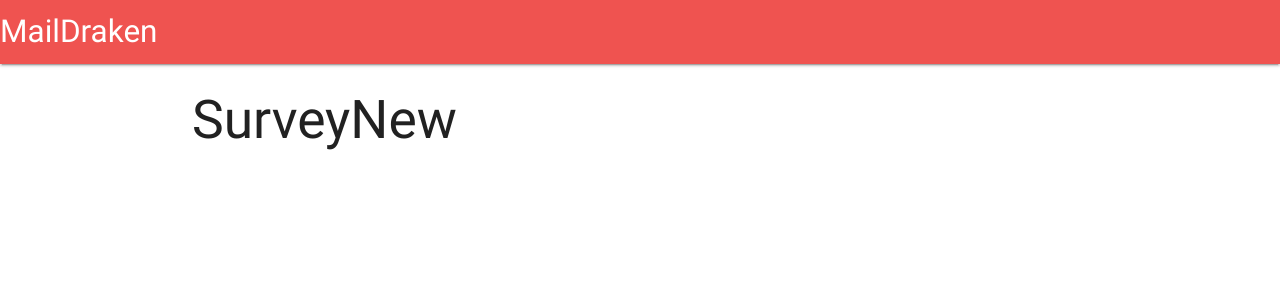
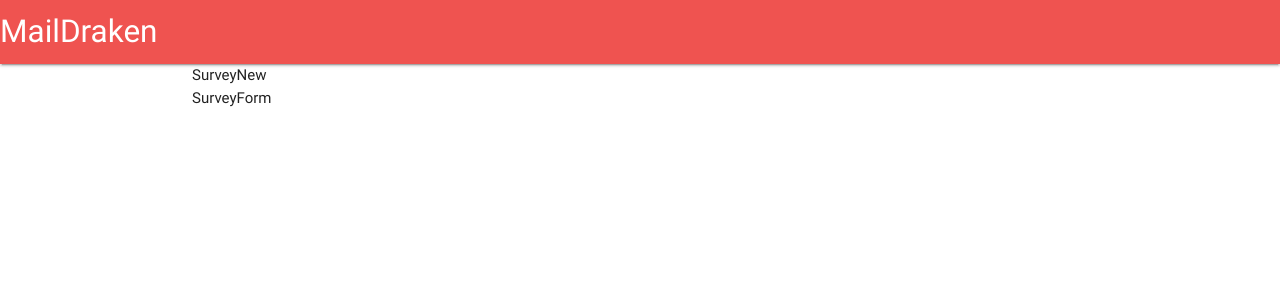
Before and after one commit to CodeDraken/Mail-Draken, a React (Create React App) app in the folder client/: page /surveys/new in a window 1280 px wide. Shown: the top 300 px of the page. Built offline with nearby package versions, Linux system fonts and the light colour scheme; no server answers.

Commit message:
Start survey form & dashboard

```diff
--- a/client/public/index.html
+++ b/client/public/index.html
@@ -19,6 +19,7 @@
       work correctly both with client-side routing and a non-root public URL.
       Learn how to configure a non-root public URL by running `npm run build`.
     -->
+    <link href="https://fonts.googleapis.com/icon?family=Material+Icons" rel="stylesheet">
     <title>MailDraken</title>
   </head>
   <body>
--- a/client/src/components/App.js
+++ b/client/src/components/App.js
@@ -3,9 +3,9 @@
 import { BrowserRouter } from 'react-router-dom'
 import { connect } from 'react-redux'
 
+import * as actions from '../actions'
 import routes from './routes'
 import Header from './Header'
-import * as actions from '../actions'
 
 class App extends Component {
   static propTypes = {
--- /dev/null
+++ b/client/src/components/Dashboard.js
@@ -0,0 +1,16 @@
+import React from 'react'
+
+export const Dashboard = () => {
+  return (
+    <div>
+      Dashboard
+      <div className='fixed-action-btn'>
+        <a className='btn-floating btn-large red'>
+          <i className='material-icons'>add</i>
+        </a>
+      </div>
+    </div>
+  )
+}
+
+export default Dashboard
--- a/client/src/components/routes.js
+++ b/client/src/components/routes.js
@@ -2,9 +2,8 @@
 import { Route, Switch } from 'react-router-dom'
 
 import Landing from './Landing'
-
-const Dashboard = () => <h2>Dashboard</h2>
-const SurveyNew = () => <h2>SurveyNew</h2>
+import Dashboard from './Dashboard'
+import SurveyNew from './surveys/SurveyNew'
 
 export default (
   <Switch>
--- /dev/null
+++ b/client/src/components/surveys/SurveyForm.js
@@ -0,0 +1,17 @@
+// SurveyForm - form for new survey
+import React, { Component } from 'react'
+import { reduxForm } from 'redux-form'
+
+export class SurveyForm extends Component {
+  render () {
+    return (
+      <div>
+        SurveyForm
+      </div>
+    )
+  }
+}
+
+export default reduxForm({
+  form: 'surveyForm'
+})(SurveyForm)
--- /dev/null
+++ b/client/src/components/surveys/SurveyNew.js
@@ -0,0 +1,17 @@
+// wrapper for SurveyForm and SurveyFormReview
+import React, { Component } from 'react'
+
+import SurveyForm from './SurveyForm'
+
+export class SurveyNew extends Component {
+  render () {
+    return (
+      <div>
+        SurveyNew
+        <SurveyForm />
+      </div>
+    )
+  }
+}
+
+export default SurveyNew
--- a/client/src/reducers/index.js
+++ b/client/src/reducers/index.js
@@ -1,7 +1,9 @@
 import { combineReducers } from 'redux'
+import { reducer as reduxForm } from 'redux-form'
 
 import auth from './authReducer'
 
 export default combineReducers({
-  auth
+  auth,
+  form: reduxForm
 })
```
Also changed, not shown: client/package.json (+8 -10 lines), 1 other file (tests, documents, lock files or other folders).
